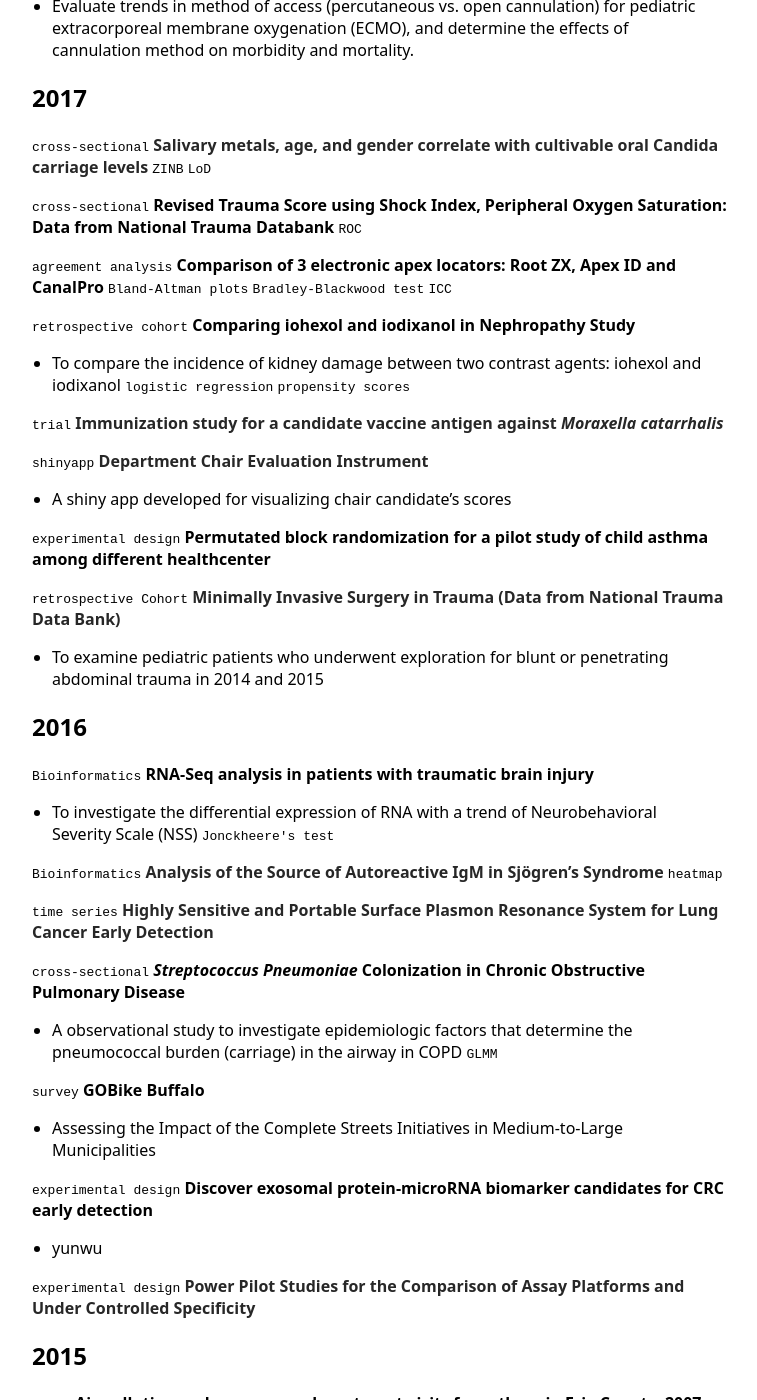
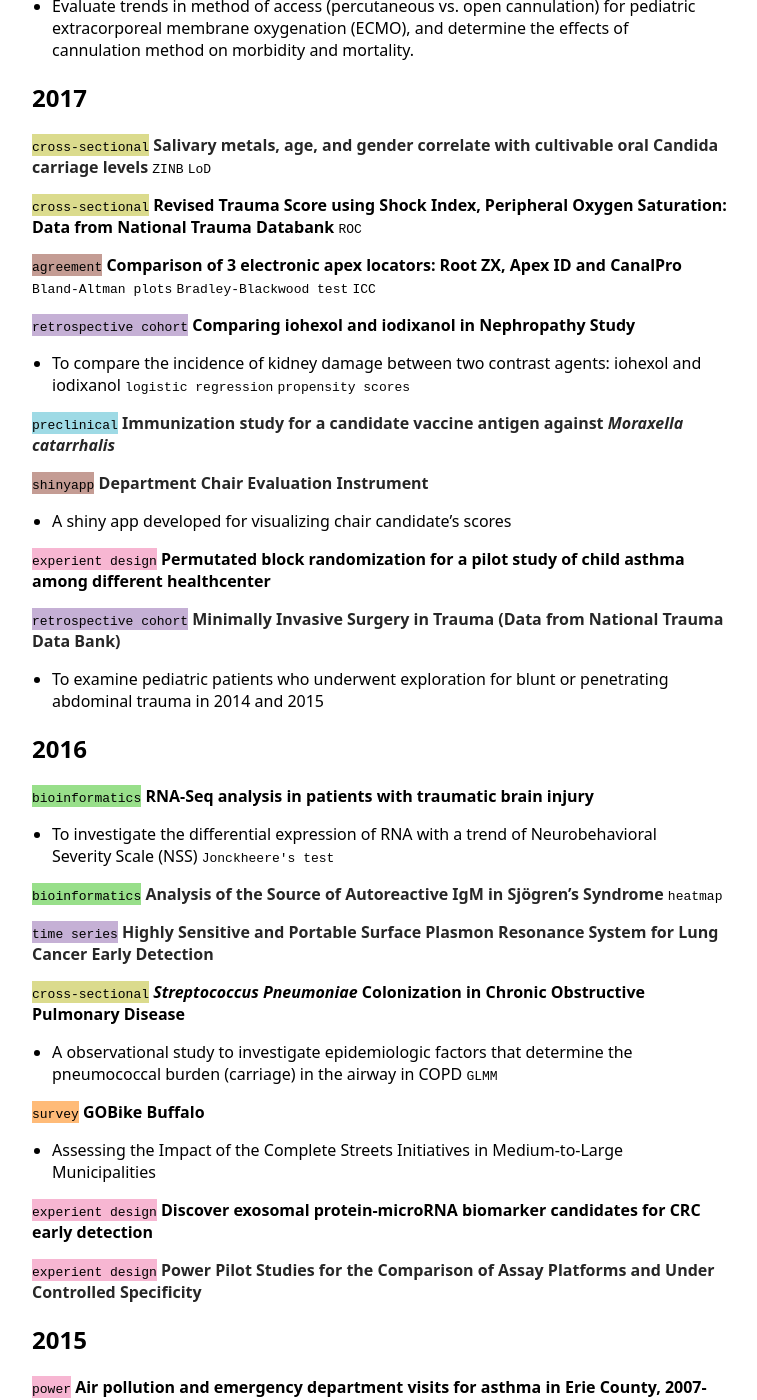
Before and after one commit to ziqiangc/ziqiangc.github.io, a Jekyll site: the page built from projects.md, in a window 1280 px wide and 1400 px high, scrolled down 1843 px. Shown: the whole window, without its empty margins (258-1015 px from the left). Built offline with Jekyll 4.4.1, drawn with Linux system fonts in a browser that asks for light colours; our own code applies the rules of GitHub Pages for plain Markdown files; some of the changed text lies outside the part shown.

Commit message:
Update projects.md

```diff
--- a/projects.md
+++ b/projects.md
@@ -6,117 +6,116 @@
 <span style="background-color: #c5b0d5">`longitudinal`</span> **Incidence, progression and risk factors in eyes after Cataract Surgery**
 - A retrospective chart review study `GLMM` `LMM` `Mixed-effects ordinal logistic regression model`
 
-`survey` **Karen Health Literacy Study**
+<span style="background-color: #ffbb78">`survey`</span> **Karen Health Literacy Study**
 - Survey analysis for Refugee Health Screener-15, develop a health literacy tool for the Karen refugees living in Buffalo `factor analysis`
 
-`survey` **Spencer COVID Grant**
+<span style="background-color: #ffbb78">`survey`</span> **Spencer COVID Grant**
 - Investigate an dialogue intervention for remote delivery that promotes positive social-emotional outcomes, intergroup relationships, and racial climate. `SAP` `power`
 
 ## 2019
-`survey` **Vignette study about consensual nonmonogamy (paper under review)**
+<span style="background-color: #ffbb78">`survey`</span> **Vignette study about consensual nonmonogamy (paper under review)**
 - A survey analysis on the influence of race on perceptions of sexual relationships: both hypothetical race and participants' race `GLMM`
 
-`survey` **Vignette study about perceived sexual agency (paper under review)**
+<span style="background-color: #ffbb78">`survey`</span> **Vignette study about perceived sexual agency (paper under review)**
 - A survey analysis on the perceptions of sexual types: *Agents, Virgins, Sluts and Losers*. `SAP` `LMM`
 
-`trial` **Interlock Study** [[link]](https://www.research.buffalo.edu/portal/clinicaltrial/protocol/5155)
+<span style="background-color: #aec7e8">`clinical trial`</span> **Interlock Study** [[link]](https://www.research.buffalo.edu/portal/clinicaltrial/protocol/5155)
 - Managing heavy drinking to avoid impaired driving: a study of interlock users`survey monkey` `Longitudinal study`
 
-`clinical trial` [**Combined Therapy with Narrow-Band Ultraviolet B Phototherapy and Apremilast for the Treatment of Vitiligo**](https://clinicaltrials.gov/ct2/show/study/NCT03123016)
+<span style="background-color: #aec7e8">`clinical trial`</span> [**Combined Therapy with Narrow-Band Ultraviolet B Phototherapy and Apremilast for the Treatment of Vitiligo**](https://clinicaltrials.gov/ct2/show/study/NCT03123016)
 - A single group assignment split body study
 
-`clinical trial` [**Aligning With Schools To Help Manage Asthma**](https://clinicaltrials.gov/ct2/show/NCT03032744)
+<span style="background-color: #aec7e8">`clinical trial`</span> [**Aligning With Schools To Help Manage Asthma**](https://clinicaltrials.gov/ct2/show/NCT03032744)
 - A Randomized Pilot study to Improve Asthma Care Among Poor and Minority Children through School-based Health Centers
 
-`pre-clinical` **T3np in cardiac resuscitation in male pig**
+<span style="background-color: #9edae5">`preclinical`</span> **T3np in cardiac resuscitation in male pig**
 - Effect of different treatment on male pig in terms of cardiac resuscitation `Permuted Block Randomization` `Exact Wilcoxon`
 
-`prospective cohort` **Determinants of Post Hemodialysis Blood pH** `LMM`
+<span style="background-color: #c5b0d5">`prospective cohort`</span> **Determinants of Post Hemodialysis Blood pH** `LMM`
 
-`clinical trial` [**Music Intervention for Agitation Reduction in the Pediatric Intensive Care Unit**](https://clinicaltrials.gov/ct2/show/NCT03453814)
+<span style="background-color: #aec7e8">`clinical trial` [**Music Intervention for Agitation Reduction in the Pediatric Intensive Care Unit**](https://clinicaltrials.gov/ct2/show/NCT03453814)
 
-`meta analysis` [**Timing of the definitive procedure and ileostomy closure for total colonic aganglionosis HD**](https://doi.org/10.1016/j.jpedsurg.2020.02.007)
+<span style="background-color: #ff9896">`meta analysis`</span> [**Timing of the definitive procedure and ileostomy closure for total colonic aganglionosis HD**](https://doi.org/10.1016/j.jpedsurg.2020.02.007)
 
-`retrospective cohort` **Predictive Model for Operative Intervention following Blunt Abdominal Trauma in Children**
+<span style="background-color: #c5b0d5">`retrospective cohort`</span> **Predictive Model for Operative Intervention following Blunt Abdominal Trauma in Children**
 - Study the clinical and radiologic factors predicting the need for surgical intervention following blunt abdominal trauma `ROC` `logistic regression`
 
-`longitudinal` `animal experiment` **Disease modifying effect in Alzheimer’s disease with cholinesterase inhibitors**
+<span style="background-color: #c5b0d5">`longitudinal`</span> <span style="background-color: #9edae5">`animial experiment`</span> **Disease modifying effect in Alzheimer’s disease with cholinesterase inhibitors**
 - A human specific fusion gene, accounts for the translational gap for cholinergic strategies in Alzheimer’s disease
 
-`survey` **Grit and Resilience (Personality Traits) in Burnout among Medical Students in Buffalo area**
+<span style="background-color: #ffbb78">`survey`</span> **Grit and Resilience (Personality Traits) in Burnout among Medical Students in Buffalo area**
 
 ## 2018
 
-`retrospective cohort`[**Percutaneous vs. Open Access for Extracorporeal Membrane Oxygenation in Pediatric Respiratory Failure**](https://doi.org/10.1097/PCC.0000000000001691)
+<span style="background-color: #c5b0d5">`retrospective cohort`</span> [**Percutaneous vs. Open Access for Extracorporeal Membrane Oxygenation in Pediatric Respiratory Failure**](https://doi.org/10.1097/PCC.0000000000001691)
 - Evaluate trends in method of access (percutaneous vs. open cannulation) for pediatric extracorporeal membrane oxygenation (ECMO), and determine the effects of cannulation method on morbidity and mortality.
 
 ## 2017
 
-`cross-sectional` [**Salivary metals, age, and gender correlate with cultivable oral Candida carriage levels**](https://doi.org/10.1080/20002297.2018.1447216) `ZINB` `LoD`
+<span style="background-color: #dbdb8d">`cross-sectional`</span> [**Salivary metals, age, and gender correlate with cultivable oral Candida carriage levels**](https://doi.org/10.1080/20002297.2018.1447216) `ZINB` `LoD`
 
-`cross-sectional` **Revised Trauma Score using Shock Index, Peripheral Oxygen Saturation: Data from National Trauma Databank** `ROC`
+<span style="background-color: #dbdb8d">`cross-sectional`</span> **Revised Trauma Score using Shock Index, Peripheral Oxygen Saturation: Data from National Trauma Databank** `ROC`
 
-`agreement analysis` **Comparison of 3 electronic apex locators: Root ZX, Apex ID and CanalPro** `Bland-Altman plots` `Bradley-Blackwood test` `ICC`
+<span style="background-color: #c49c94">`agreement`</span> **Comparison of 3 electronic apex locators: Root ZX, Apex ID and CanalPro** `Bland-Altman plots` `Bradley-Blackwood test` `ICC`
 
-`retrospective cohort` **Comparing iohexol and iodixanol in Nephropathy Study**
+<span style="background-color: #c5b0d5">`retrospective cohort`</span> **Comparing iohexol and iodixanol in Nephropathy Study**
 - To compare the incidence of kidney damage between two contrast agents: iohexol and iodixanol `logistic regression` `propensity scores`
 
-`trial` [**Immunization study for a candidate vaccine antigen against *Moraxella catarrhalis***](https://doi.org/10.1128/IAI.00652-17)
+<span style="background-color: #9edae5">`preclinical`</span> [**Immunization study for a candidate vaccine antigen against *Moraxella catarrhalis***](https://doi.org/10.1128/IAI.00652-17)
 
-`shinyapp` [**Department Chair Evaluation Instrument**](https://ziqiangc.shinyapps.io/evaluationtool/)
+<span style="background-color: #c49c94">`shinyapp`</span> [**Department Chair Evaluation Instrument**](https://ziqiangc.shinyapps.io/evaluationtool/)
 - A shiny app developed for visualizing chair candidate's scores
 
-`experimental design` **Permutated block randomization for a pilot study of child asthma among different healthcenter**
+<span style="background-color: #f7b6d2">`experient design`</span> **Permutated block randomization for a pilot study of child asthma among different healthcenter**
 
-`retrospective Cohort` [**Minimally Invasive Surgery in Trauma (Data from National Trauma Data Bank)**](https://doi.org/10.1089/lap.2019.0322)
+<span style="background-color: #c5b0d5">`retrospective cohort`</span> [**Minimally Invasive Surgery in Trauma (Data from National Trauma Data Bank)**](https://doi.org/10.1089/lap.2019.0322)
 - To examine pediatric patients who underwent exploration for blunt or penetrating abdominal trauma in 2014 and 2015
 
 
 ## 2016
-`Bioinformatics` **RNA-Seq analysis in patients with traumatic brain injury**
+<span style="background-color: #98df8a">`bioinformatics`</span> **RNA-Seq analysis in patients with traumatic brain injury**
 - To investigate the differential expression of RNA with a trend of Neurobehavioral Severity Scale (NSS) `Jonckheere's test`
 
-`Bioinformatics` [**Analysis of the Source of Autoreactive IgM in Sjögren’s Syndrome**](https://dx.doi.org/10.1189%2Fjlb.2A0715-297R) `heatmap`
+<span style="background-color: #98df8a">`bioinformatics`</span> [**Analysis of the Source of Autoreactive IgM in Sjögren’s Syndrome**](https://dx.doi.org/10.1189%2Fjlb.2A0715-297R) `heatmap`
 
-`time series` [**Highly Sensitive and Portable Surface Plasmon Resonance System for Lung Cancer Early Detection**](http://www.buffalo.edu/ctsi/ctsi-news.host.html/content/shared/www/ctsi/articles/academic_articles/low-cost-portable-biosensor-system-may-boost-early-detection-of-lung-cancer.detail.html)
+<span style="background-color: #c5b0d5">`time series`</span> [**Highly Sensitive and Portable Surface Plasmon Resonance System for Lung Cancer Early Detection**](http://www.buffalo.edu/ctsi/ctsi-news.host.html/content/shared/www/ctsi/articles/academic_articles/low-cost-portable-biosensor-system-may-boost-early-detection-of-lung-cancer.detail.html)
 
-`cross-sectional` ***Streptococcus Pneumoniae* Colonization in Chronic Obstructive Pulmonary Disease**
+<span style="background-color: #dbdb8d">`cross-sectional`</span> ***Streptococcus Pneumoniae* Colonization in Chronic Obstructive Pulmonary Disease**
 - A observational study to investigate epidemiologic factors that determine the pneumococcal burden (carriage) in the airway in COPD `GLMM`
 
-`survey` **GOBike Buffalo**
+<span style="background-color: #ffbb78">`survey`</span> **GOBike Buffalo**
 - Assessing the Impact of the Complete Streets Initiatives in Medium-to-Large Municipalities
 
-`experimental design` **Discover exosomal protein-microRNA biomarker candidates for CRC early detection**
-- yunwu
+<span style="background-color: #f7b6d2">`experient design`</span> **Discover exosomal protein-microRNA biomarker candidates for CRC early detection**
 
-`experimental design` [**Power Pilot Studies for the Comparison of Assay Platforms and Under Controlled Specificity**](https://www.researchgate.net/publication/303205325_A_Novel_and_Quick_Method_to_Power_Pilot_Studies_for_the_Comparison_of_Assay_Platforms_and_Under_Controlled_Specificity)
+<span style="background-color: #f7b6d2">`experient design`</span> [**Power Pilot Studies for the Comparison of Assay Platforms and Under Controlled Specificity**](https://www.researchgate.net/publication/303205325_A_Novel_and_Quick_Method_to_Power_Pilot_Studies_for_the_Comparison_of_Assay_Platforms_and_Under_Controlled_Specificity)
 
 ## 2015
 
-`power` **Air pollution and emergency department visits for asthma in Erie County, 2007-2012**
+<span style="background-color: #f7b6d2">`power`</span> **Air pollution and emergency department visits for asthma in Erie County, 2007-2012**
 - Simulation power analsyis for PM2.5 vs. lung function
 
-`time series` **Imputation of missing data in time series for air pollutants**
+<span style="background-color: #c5b0d5">`time series`</span> **Imputation of missing data in time series for air pollutants**
 
-`bioinformatics` [**Autoantigen arrays (GenePix) custom normalization and full analysis**](https://ziqiangc.shinyapps.io/quickplot2)`shinyapp`
+<span style="background-color: #98df8a">`bioinformatics`</span> [**Autoantigen arrays (GenePix) custom normalization and full analysis**](https://ziqiangc.shinyapps.io/quickplot2)`shinyapp`
 
-`time series` Primary care
+<span style="background-color: #c5b0d5">`time series`</span> Primary care
 
-`descriptive` **Markers for the Development of Ophthalmic Surgeons**
+<span style="background-color: #c49c94">`descriptive`</span> **Markers for the Development of Ophthalmic Surgeons**
 
-`clinical trial` [**Resistive Respiratory Muscle Training (RRMT) on multiple sclerosis patients**](https://cmsc.confex.com/cmsc/2015/webprogram/Paper3725.html)
+<span style="background-color: #aec7e8">`clinical trial`</span> [**Resistive Respiratory Muscle Training (RRMT) on multiple sclerosis patients**](https://cmsc.confex.com/cmsc/2015/webprogram/Paper3725.html)
 - A pre-post design to determine the effects of 6 weeks of RRMT on respiratory muscle strength, exercise endurance and fatigue.
 
 ## 2014
 
-`cross-sectional` [**Language impairment for bilingual**](https://doi.org/10.1017/S0142716415000521)  `GLMM` `parametric bootstrap` ` model selection`
+<span style="background-color: #dbdb8d">`cross-sectional`</span> [**Language impairment for bilingual**](https://doi.org/10.1017/S0142716415000521)  `GLMM` `parametric bootstrap` ` model selection`
 
-`cross-sectional` [**Use of the Spanish subjunctive in bilingual children**](https://dx.doi.org/10.1080%2F10489223.2016.1192636)
+<span style="background-color: #dbdb8d">`cross-sectional`</span> [**Use of the Spanish subjunctive in bilingual children**](https://dx.doi.org/10.1080%2F10489223.2016.1192636)
 
-`cross-sectional` **Using the QuickDASH and Visual Analog Scale Pain Score in a Hand Surgery Private Practice**
+<span style="background-color: #dbdb8d">`cross-sectional`</span> **Using the QuickDASH and Visual Analog Scale Pain Score in a Hand Surgery Private Practice**
 - Functional relationship between QuickDASH and VAS pain scores within and across diagnosis groups `Jonkheere’s trend` `ANOVA`
 
-`survey` **Hand surgical treatment choice**
+<span style="background-color: #ffbb78">`survey`</span> **Hand surgical treatment choice**
 - The association between surgical treatment choice and demographic characteristics, anesthesia type used, use of antibiotics, or use of tourniquet `SurveyMonkey`
 
-`cross-sectional` **Primary Care to Type II Diabetes patient by Nurse Practitioners** `Cochran-Armatage Trend`
+<span style="background-color: #dbdb8d">`cross-sectional`</span> **Primary Care to Type II Diabetes patient by Nurse Practitioners** `Cochran-Armatage Trend`
```
